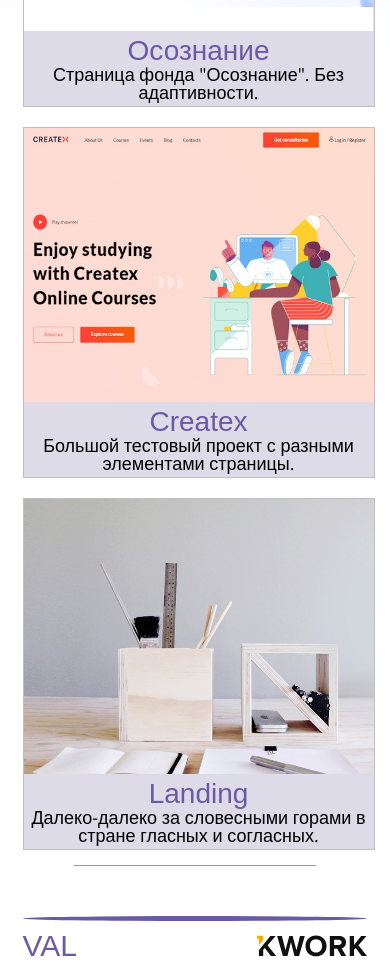
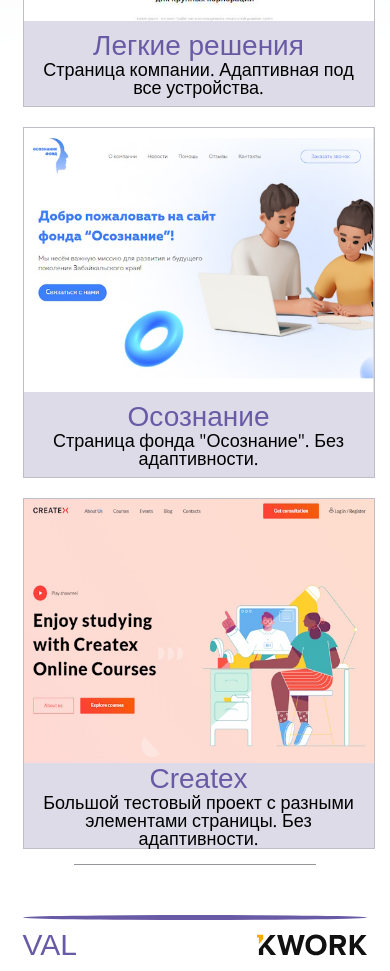
Before and after one commit to ZarretZ/portfolio, a plain HTML site: page pages/landing/landing.html in a window 390 px wide. Shown: the part 740-1711 px from the top of the page. Drawn offline with nearby package versions, Linux system fonts and the light colour scheme; files that its build step writes are made by us from their sources; a web font is replaced by a local one.

Commit message:
Add files via upload

```diff
--- a/pages/landing/css/landing.css
+++ b/pages/landing/css/landing.css
@@ -228,6 +228,7 @@ h3 {
   height: 100%;
   top: 50%;
   left: 50%;
+  padding: 5px;
   transform: translate(-50%, -50%) scale(0);
   transition: all 0.5s;
 }
@@ -302,7 +303,7 @@ h3 {
 
   .portfolio__global-overlay {
     bottom: 0;
-    height: 75px;
+    height: 85px;
     background-color: rgba(221, 219, 231, 1);
     scale: 1;
   }
--- a/pages/landing/landing.html
+++ b/pages/landing/landing.html
@@ -82,6 +82,17 @@
         <div class="portfolio__global-inner">
           <ul class="portfolio__global-list">
             <li class="portfolio__global-item">
+              <a href="../landing/projects/003-easySolutions/index.html" target="_blank" rel="noopener noreferrer">
+                <div class="portfolio__global-overlay">
+                  <div class="global__overlay-content">
+                    <h3>Легкие решения</h3>
+                    <p>Страница компании. Адаптивная под все устройства.</p>
+                  </div>
+                </div>
+                <img src="../landing/img/003-easySolutions.jpg" alt="">
+              </a>
+            </li>
+            <li class="portfolio__global-item">
               <a href="../landing/projects/001-awareness/awareness.html" target="_blank" rel="noopener noreferrer">
                 <div class="portfolio__global-overlay">
                   <div class="global__overlay-content">
@@ -97,21 +108,10 @@
                 <div class="portfolio__global-overlay">
                   <div class="global__overlay-content">
                     <h3>Createx</h3>
-                    <p>Большой тестовый проект с разными элементами страницы.</p>
+                    <p>Большой тестовый проект с разными элементами страницы. Без адаптивности.</p>
                   </div>
                 </div>
                 <img src="../landing/img/002-createx.jpg" alt="">
-              </a>
-            </li>
-            <li class="portfolio__global-item">
-              <a href="#">
-                <div class="portfolio__global-overlay">
-                  <div class="global__overlay-content">
-                    <h3>Landing</h3>
-                    <p>Далеко-далеко за словесными горами в стране гласных и согласных.</p>
-                  </div>
-                </div>
-                <img src="../global/img/folio-3.jpg" alt="">
               </a>
             </li>
           </ul>
```
Also changed, not shown: pages/landing/img/003-easySolutions.jpg (added).
